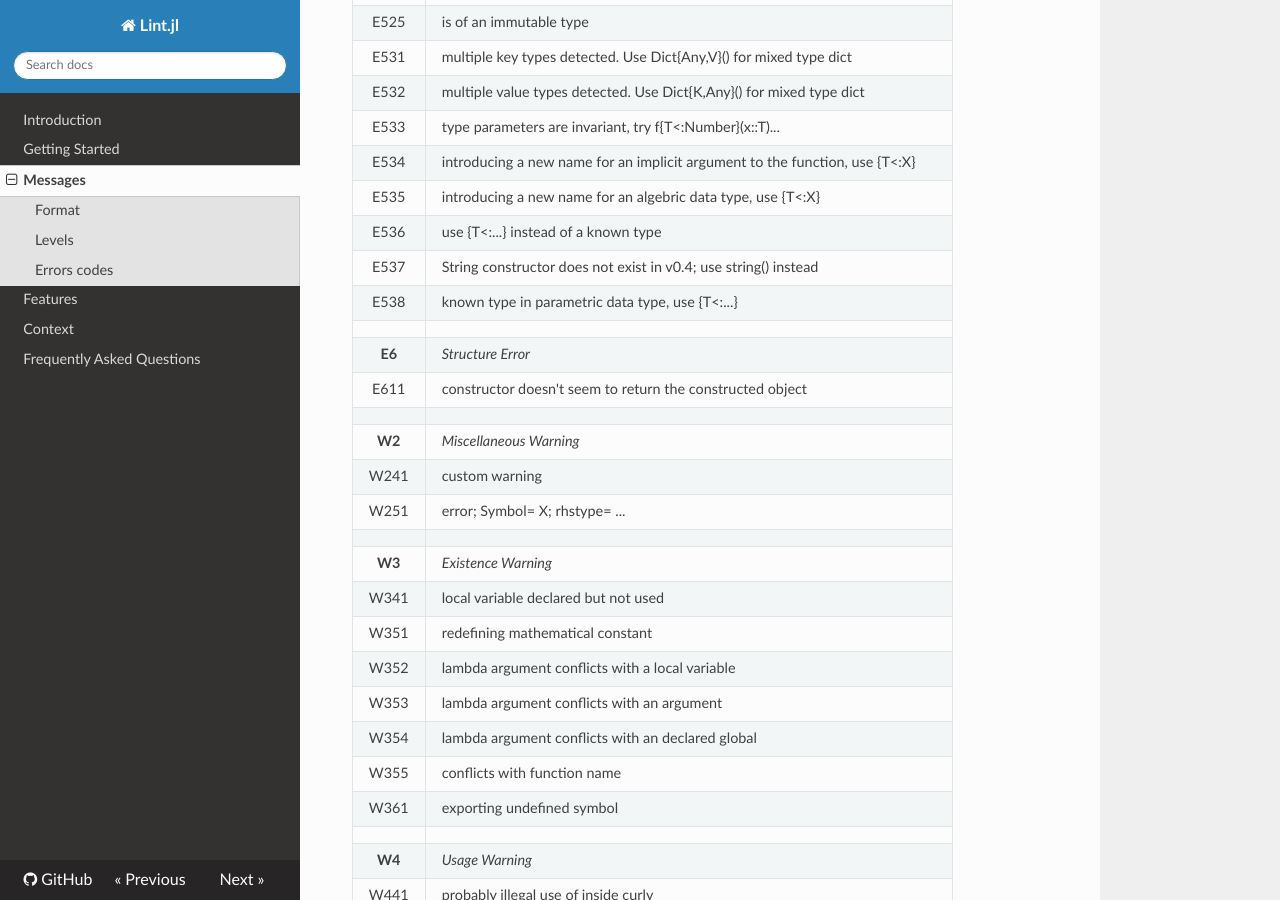
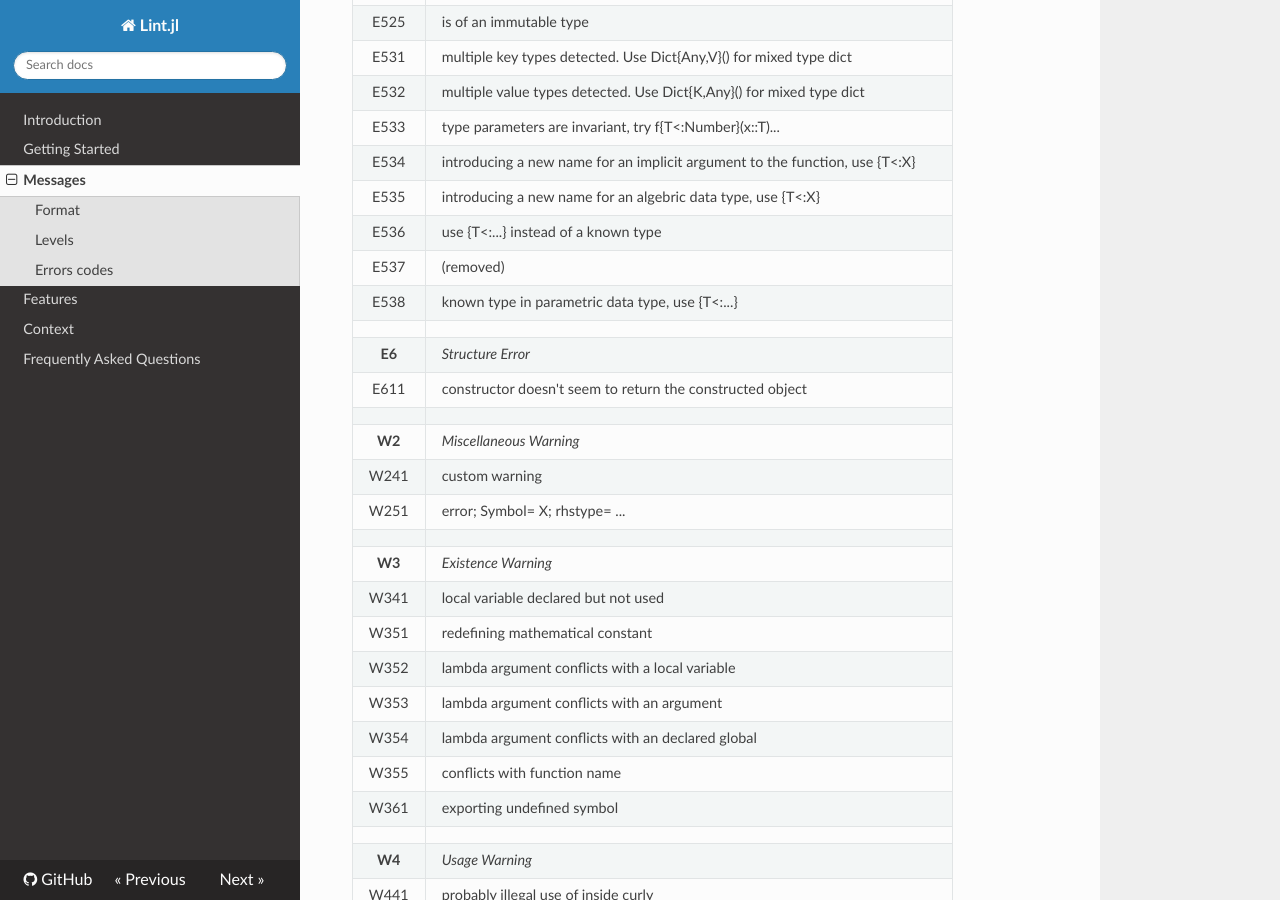
Before and after one commit to tonyhffong/Lint.jl, an MkDocs documentation site: the page built from docs/messages.md, in a window 1280 px wide and 900 px high, scrolled down 3082 px. Built offline with MkDocs 1.6.1, drawn with Linux system fonts in a browser that asks for light colours; nearby versions of some CDN libraries; old or Windows-style settings are respelled for this version of MkDocs.

```diff
--- a/docs/messages.md
+++ b/docs/messages.md
@@ -105,7 +105,7 @@
 | E534   | introducing a new name for an implicit argument to the function, use {T<:X}
 | E535   | introducing a new name for an algebric data type, use {T<:X}
 | E536   | use {T<:...} instead of a known type
-| E537   | String constructor does not exist in v0.4; use string() instead
+| E537   | (removed)
 | E538   | known type in parametric data type, use {T<:...}
 |        |
 | **E6** | *Structure Error*
```
Also changed, not shown: 6 other files.
